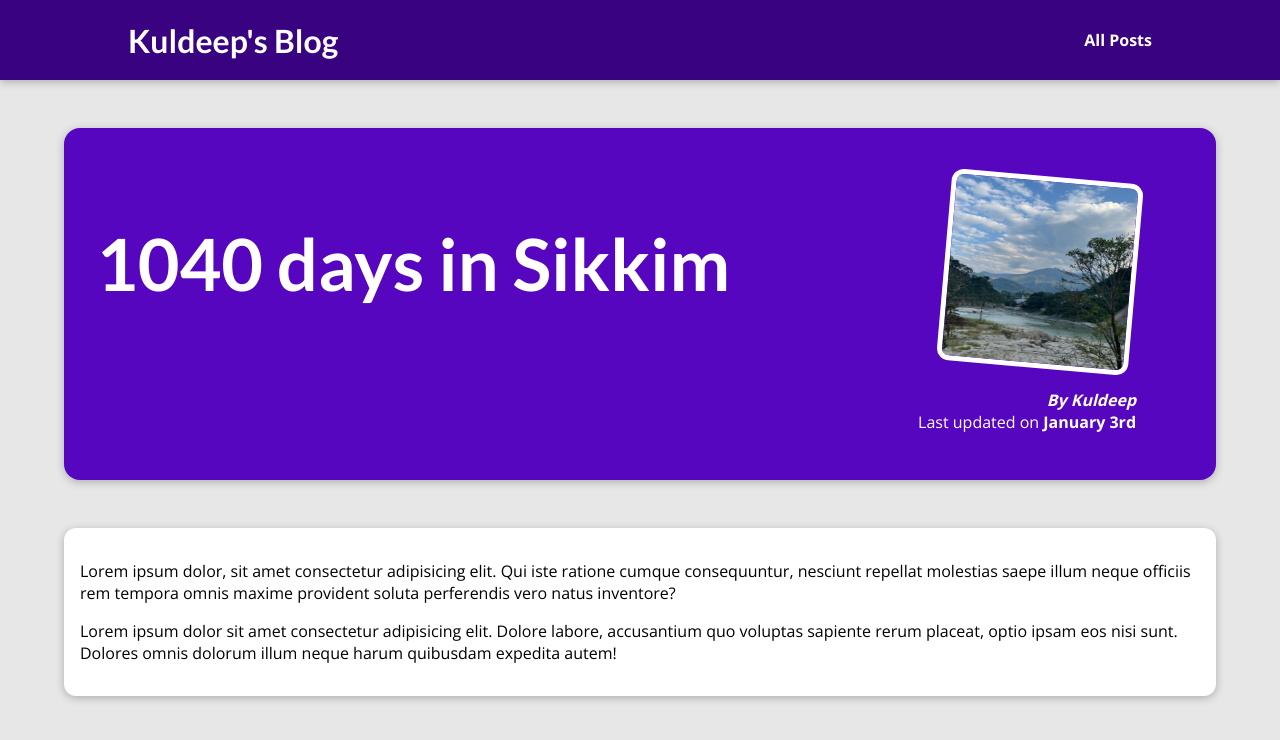
After one commit to odyss3yofk/blog_site_django, a Django app: template blog/templates/blog/post-detail.html in a window 1280 px wide. The commit adds this page. Shown: the top 740 px of the page. Run offline with Django 5.2, Linux system fonts and the light colour scheme; the template is opened without the code that fills it, so the values that code supplies are empty.

Commit message:
added posts page

```diff
--- /dev/null
+++ b/blog/static/blog/post-details.css
@@ -0,0 +1,62 @@
+body {
+    background-color: #e7e7e7;
+}
+
+#main-navigation {
+    background-color: #390281;
+    box-shadow: 0 2px 8px rgba(0, 0, 0, 0.25);
+}
+
+#summary {
+    margin: 8rem auto 3rem auto;
+    padding: 2rem;
+    width: 90%;
+    max-width: 90rem;
+    border-radius: 16px;
+    background-color: #5706c0;
+    position: relative;
+    box-shadow: 0 2px 8px rgba(0, 0, 0, 0.25);
+    height: 22rem;
+}
+
+#summary h2 {
+    color: white;
+    font-size: 4.5rem;
+}
+
+#summary article {
+    position: absolute;
+    top: 2rem;
+    right: 3rem;
+    padding: 1rem 2rem;
+    border-radius: 12px;
+    text-align: right;
+    color: white;
+}
+
+#summary article img {
+    width: 12rem;
+    height: 12rem;
+    border-radius: 12px;
+    transform: rotateZ(5deg);
+    border: 5px solid white;
+    margin-bottom: 1rem;
+}
+
+#summary address {
+    font-weight: bold;
+}
+
+#summary time {
+    font-weight: bold;
+}
+
+main {
+    width: 90%;
+    max-width: 90rem;
+    margin: 3rem auto;
+    background-color: white;
+    padding: 1rem;
+    border-radius: 12px;
+    box-shadow: 0 2px 8px rgba(0, 0, 0, 0.25);
+}
--- a/blog/templates/blog/index.html
+++ b/blog/templates/blog/index.html
@@ -25,7 +25,9 @@ My Blog
   <h2>Fresh Thoughts</h2>
 
   <ul>
-   {% include "blog/includes/post.html" %}
+    {% for post in posts  %}
+      {% include "blog/includes/post.html" %}
+    {% endfor %}
   </ul>
 </section>
 
--- /dev/null
+++ b/blog/templates/blog/post-detail.html
@@ -0,0 +1,31 @@
+{% extends "base.html" %}
+{% load static %}
+
+{% block title %}
+This Post
+{% endblock %}
+
+{% block css_files %}
+<link rel="stylesheet" href="{% static "blog/post-details.css" %}" />
+  <link rel="stylesheet" href="{% static "blog/index.css" %}" />
+{% endblock %}
+
+{% block content %}
+
+<section id="summary">
+    <h2>1040 days in Sikkim</h2>
+    <article>
+        <img src="{% static "blog/images/mountains.jpg" %}" alt="Post-Title">
+        <address>By Kuldeep</address>
+        <div>
+           Last updated on <time>January 3rd</time>
+        </div>
+    </article>
+</section>
+
+<main>
+    <p>Lorem ipsum dolor, sit amet consectetur adipisicing elit. Qui iste ratione cumque consequuntur, nesciunt repellat molestias saepe illum neque officiis rem tempora omnis maxime provident soluta perferendis vero natus inventore?</p>
+    <p>Lorem ipsum dolor sit amet consectetur adipisicing elit. Dolore labore, accusantium quo voluptas sapiente rerum placeat, optio ipsam eos nisi sunt. Dolores omnis dolorum illum neque harum quibusdam expedita autem!</p>
+</main>
+
+{% endblock  %}
--- a/blog/urls.py
+++ b/blog/urls.py
@@ -1,4 +1,5 @@
 from django.urls import path
+
 from . import views
 
 urlpatterns = [
```
Also changed, not shown: blog/templates/blog/includes/post.html (+6 -6 lines), blog/views.py (+73 -5 lines).
